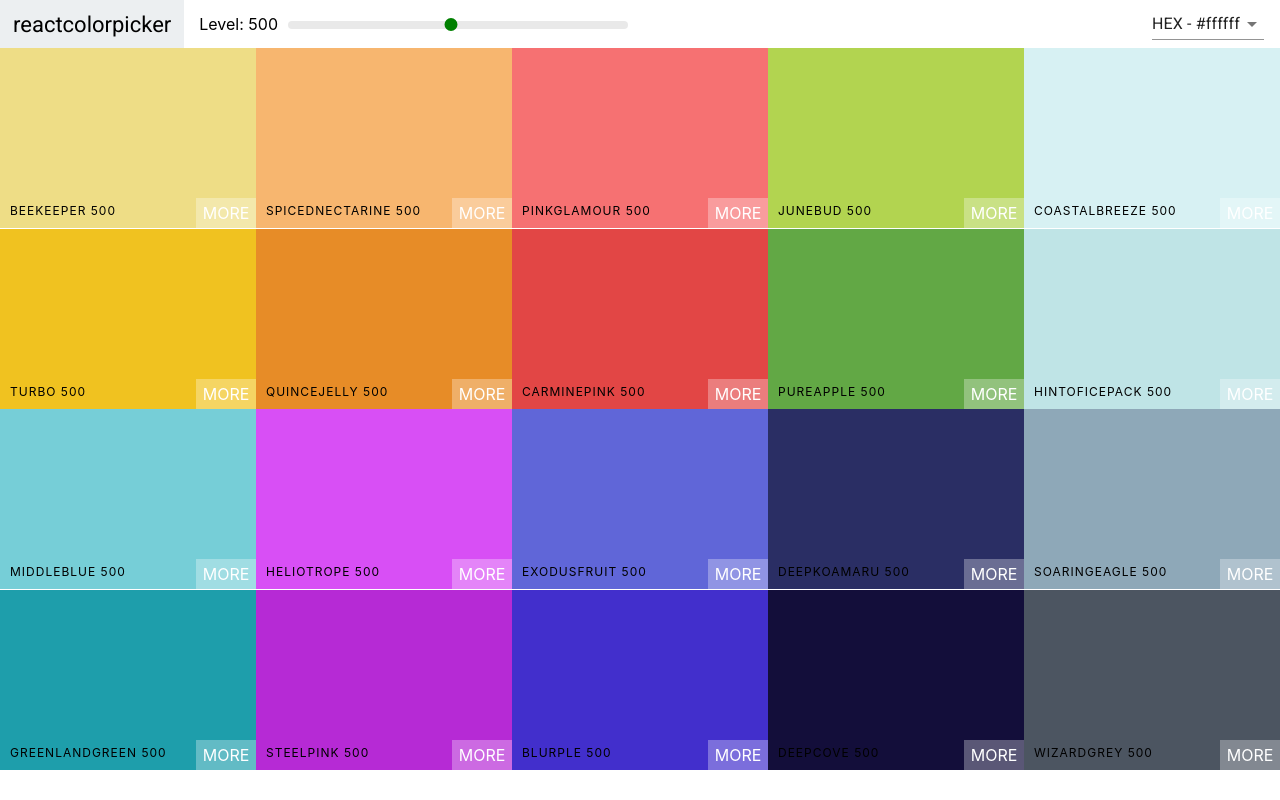
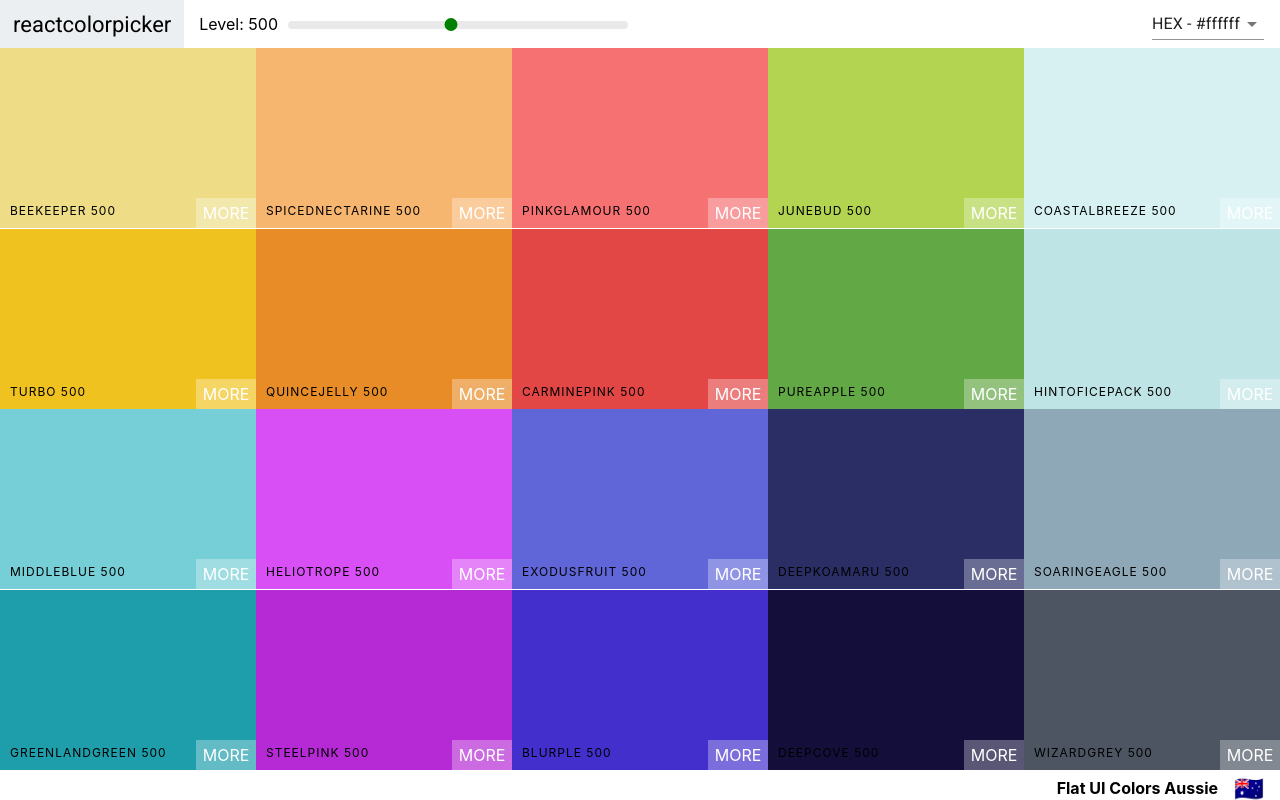
Before and after one commit to BhavyaCodes/react-colors, a React (Create React App) app: page / in a window 1280 px wide. Built offline with nearby package versions, Linux system fonts and the light colour scheme.

Commit message:
add palette footer

```diff
--- a/src/Palette.css
+++ b/src/Palette.css
@@ -6,3 +6,17 @@
 .Palette-colors{
 	height: 90%;
 }
+
+.Palette-footer{
+	background-color: white;
+	height: 5vh;
+	display: flex;
+	justify-content: flex-end;
+	align-items: center;
+	font-weight: bold;
+}
+
+.emoji{
+	font-size: 1.5rem;
+	margin: 0 1rem;
+}
--- a/src/Palette.js
+++ b/src/Palette.js
@@ -22,10 +22,10 @@
 	}
 
 	render() {
-		const {colors} = this.props.palette
+		const {colors, paletteName, emoji} = this.props.palette
 		const {level, format} = this.state
 		const colorBoxes = colors[level].map(color=>(
-			<ColorBox background={color[format]} name={color.name} />
+			<ColorBox key={color.id} background={color[format]} name={color.name} />
 		))
 		return (
 			<div className="Palette">
@@ -33,6 +33,10 @@
 				<div className="Palette-colors">
 					{colorBoxes}
 				</div>
+				<footer className="Palette-footer">
+					{paletteName}
+					<span className="emoji">{emoji}</span>
+				</footer>
 			</div>
 		)
 	}
```
